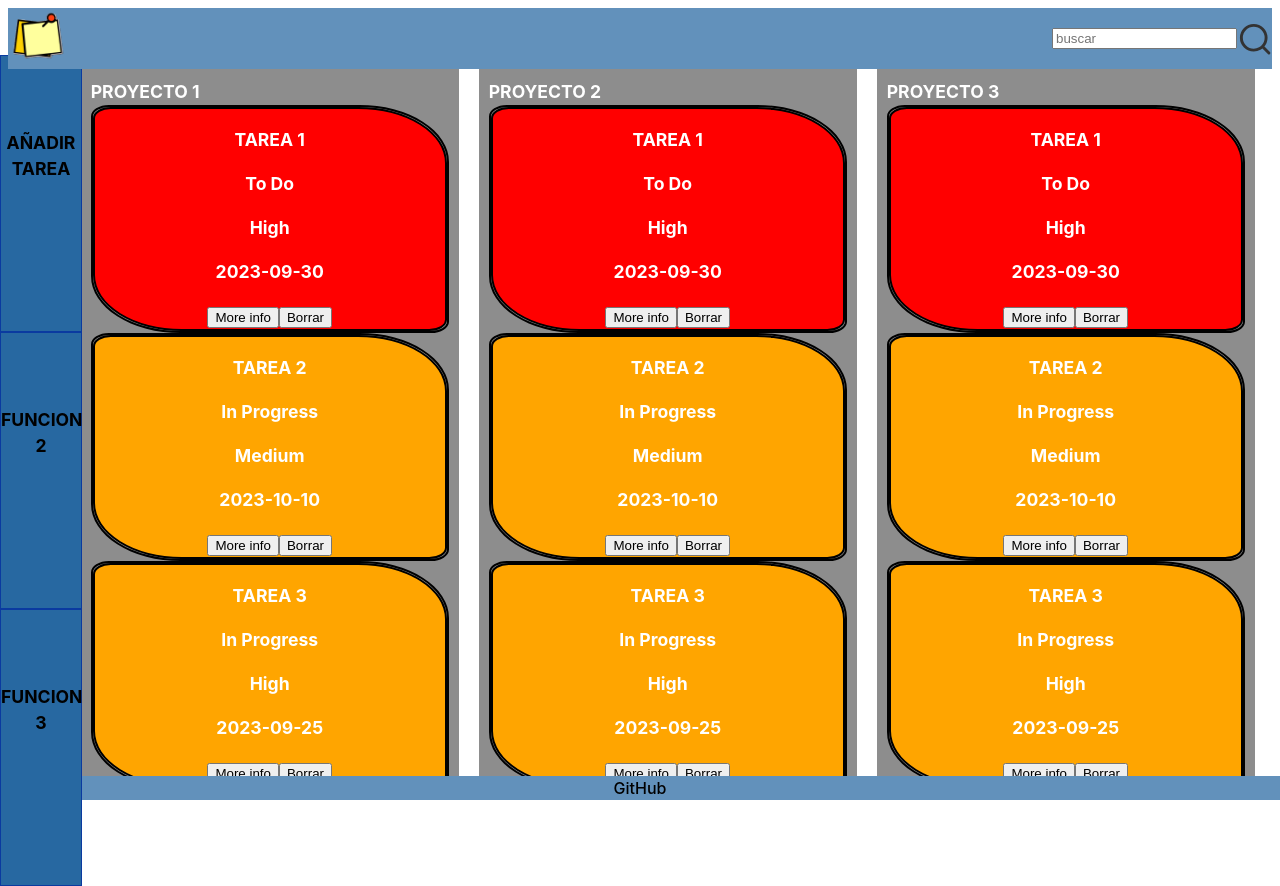
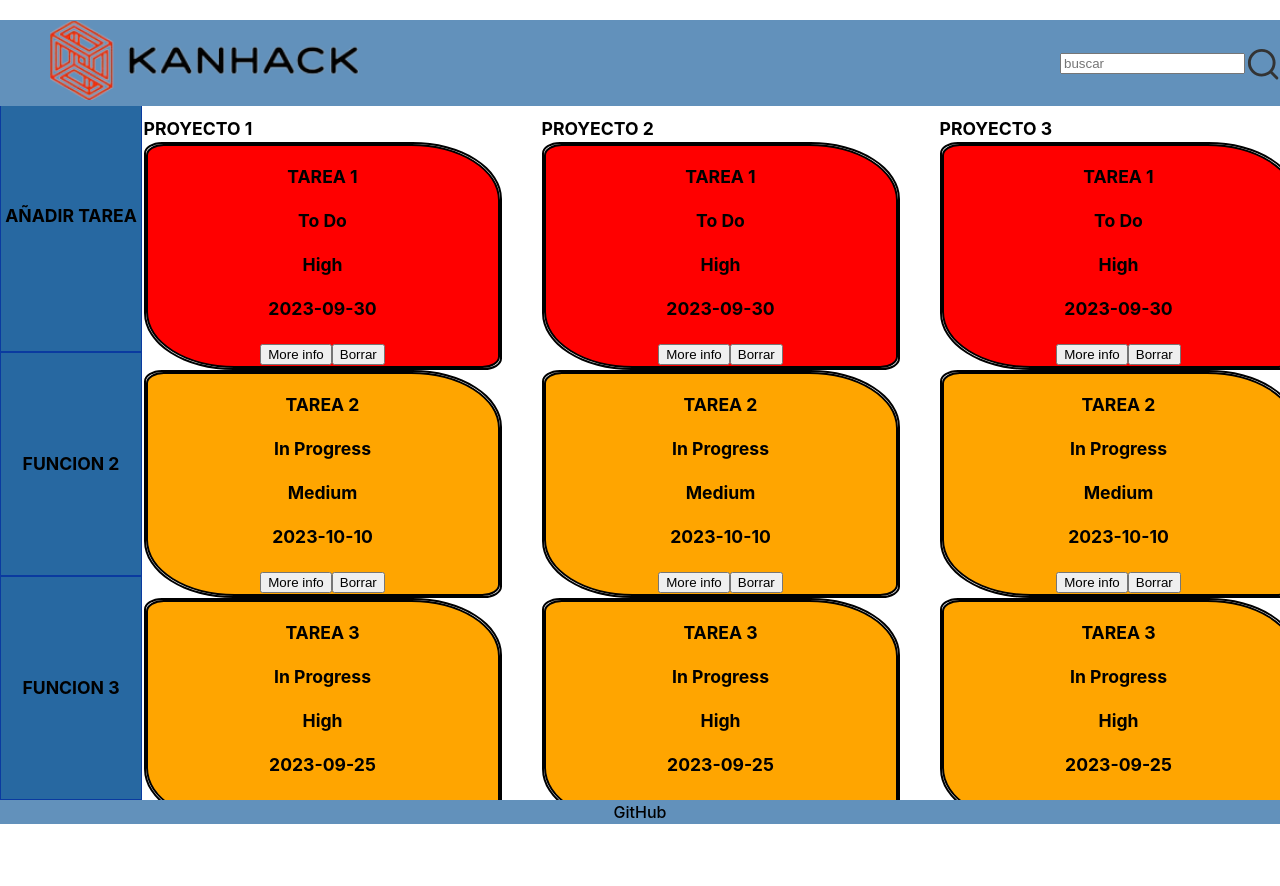
Before and after one commit to MDasier/KANHACK, a React (Vite) app: page / in a window 1280 px wide. After the commit the page ends 824 px from the top, so only its background shows below. Built offline with nearby package versions, Linux system fonts and the light colour scheme.

Commit message:
css in progress

```diff
--- a/src/App.css
+++ b/src/App.css
@@ -2,6 +2,9 @@ body{
   color:black;
   scrollbar-color: rgb(0, 0, 0) rgb(129, 129, 129);
   scrollbar-width: thin;
+  margin: 0px;
+  overflow: hidden;
+
 }
 
 a {
@@ -23,6 +26,7 @@ h1 {
   flex-direction: row;
   justify-content: space-between;
   background-color: rgb(98, 145, 187);
+  top: 20px;
 }
 
 .nav{
@@ -35,17 +39,18 @@ h1 {
 #side-main{
   position: absolute;
   left:0px;
-  top: 55px;
-  height: 95%;
+  bottom: 0%;
+  height: 90%;
   display: flex;
   flex-direction: column;
   justify-content: space-evenly;
   background-color: rgb(98, 145, 187);
 }
 #side-main section{
-  display:grid;
-  grid-template-columns: 80px;
-  grid-template-rows: 200px 75px;
+  display:flex;
+  justify-content: center;
+  width: 140px;
+  height: 270px;
   text-align: center;
   align-items: center;
   background-color: rgb(39, 104, 161);
@@ -62,9 +67,10 @@ h1 {
 
 #footer-main{
   position: absolute;
-  bottom:0px;
+
+  top: 100%;
   left: 0px;
-  width: 100vw;
+  width: 100%;
   display: flex;
   flex-direction: row;
   justify-content: space-evenly;
@@ -81,7 +87,12 @@ h1 {
   justify-content:space-around;
   align-items: center;
   overflow: scroll;
+  overflow-x: hidden;
+
+  scrollbar-width: none;
 }
+
+
 
 #contenedor form{
   font-size: 2em;
@@ -96,6 +107,7 @@ h1 {
   display: flex;
   flex-direction: row;
   gap: 20px;
+  margin-left: 120px;
 }
 
 .cards{
@@ -113,18 +125,16 @@ h1 {
   color: white;
 }
 
-.col1{
-  background-color: rgb(141, 141, 141);
+
+.col1, .col2, .col3{
+margin: 0;
+color:black;
+background-color: rgb(255, 255, 255);
   padding: 10px;
   height: 100%;
+  margin-top: 20px;
 }
-.col2{
-  background-color: rgb(141, 141, 141);
-  padding: 10px;
-  height: 100%;
+h4{
+  margin: 0%;
+  color:black;
 }
-.col3{
-  background-color: rgb(141, 141, 141);
-  padding: 10px;
-  height: 100%;
-}
--- a/src/components/NavBar.jsx
+++ b/src/components/NavBar.jsx
@@ -1,5 +1,5 @@
 import { Link } from 'react-router-dom'
-import logo from '../assets/images/logo.png'
+import logo from '../assets/images/image_360-removebg-preview.png'
 import lupa from '../assets/images/lens.svg'
 function NavBar(props) {
   const handleSearch = (event) => {
@@ -9,7 +9,7 @@ function NavBar(props) {
   return (
     <div id="nav-main">
       <Link to={"/"}>
-          <img style={{height:"55px"}} src={logo} alt="logo" />
+          <img style={{height:"80px"}} src={logo} alt="logo" />
       </Link>
         <div className='nav'>
           <input type="text" placeholder='buscar' value={props.searchValue} onChange={handleSearch}></input>
--- a/src/components/Proyectos.jsx
+++ b/src/components/Proyectos.jsx
@@ -5,7 +5,8 @@ function Proyectos(props) {
 
   return (
     <div id="home-main">
-      <div className="col1">PROYECTO 1
+      <div className="col1">
+        <h4>PROYECTO 1</h4>
       {props.lista
       .filter((eachItem)=>{
         console.log(eachItem)
@@ -21,7 +22,7 @@ function Proyectos(props) {
         );
       })}
       </div>
-      <div className="col2">PROYECTO 2
+      <div className="col2"><h4>PROYECTO 2</h4>
       {props.lista
       .filter((eachItem)=>{
         console.log(eachItem)
@@ -37,7 +38,7 @@ function Proyectos(props) {
         );
       })}
       </div>
-      <div className="col3">PROYECTO 3
+      <div className="col3"><h4>PROYECTO 3</h4>
       {props.lista
       .filter((eachItem)=>{
         console.log(eachItem)
```
Also changed, not shown: src/assets/images/image_360-removebg-preview.png (added).
